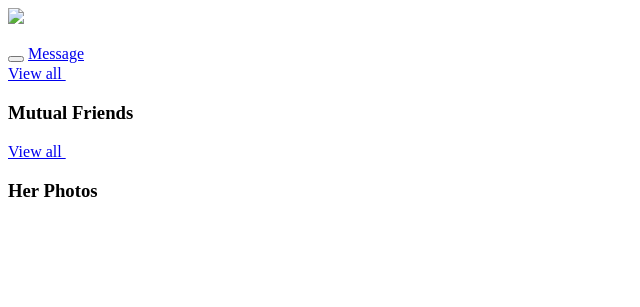
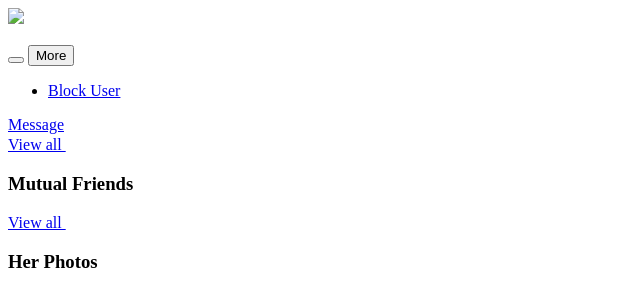
Before and after one commit to shubanker/BeeHive, a PHP site: template public_html/templates/beehive/profile.html in a window 1280 px wide. Shown: the top 307 px of the page, without its empty margins (0-640 px from the left). Run offline with PHP 8.4, Linux system fonts and the light colour scheme; the template is opened without the code that fills it, so the values that code supplies are empty.

Commit message:
Added option to block user

```diff
--- a/public_html/templates/beehive/profile.html
+++ b/public_html/templates/beehive/profile.html
@@ -9,8 +9,17 @@
         <?php if (!$is_self){?>
         <div class="friend-button container">
         	<div class="pull-right">
-        	<button type="button" class="btn btn-success" id='friend_action'><i class="glyphicon glyphicon-user"></i> <span><?=$friend_button ?></span></button>
-        	<a data-original-title="Send message" class="btn btn-info fa fa-envelope info tip" title="" href="messages.php?id=8"> Message</a>
+	        	<div class="btn-group">
+				  <button type="button" class="btn btn-success" id='friend_action'><i class="glyphicon glyphicon-user"></i> <span><?=$friend_button ?></span></button>
+				  <button type="button" class="btn btn-success dropdown-toggle" data-toggle="dropdown" aria-haspopup="true" aria-expanded="false">
+				    <span class="caret"></span>
+				    <span class="sr-only">More</span>
+				  </button>
+				  <ul class="dropdown-menu">
+				    <li><a href="#" id='block_user'>Block User</a></li>
+				  </ul>
+				</div>
+        	<a data-original-title="Send message" class="btn btn-info fa fa-envelope info tip" title="" href="messages.php?id=<?=$friend_id ?>"> Message</a>
         	</div>
         </div>
         <?php }?>
```
Also changed, not shown: public_html/ajax-req.php (+10 -0 lines), public_html/templates/beehive/HtmlOp.php (+11 -2 lines), public_html/templates/beehive/_js/custom.js (+11 -0 lines).
